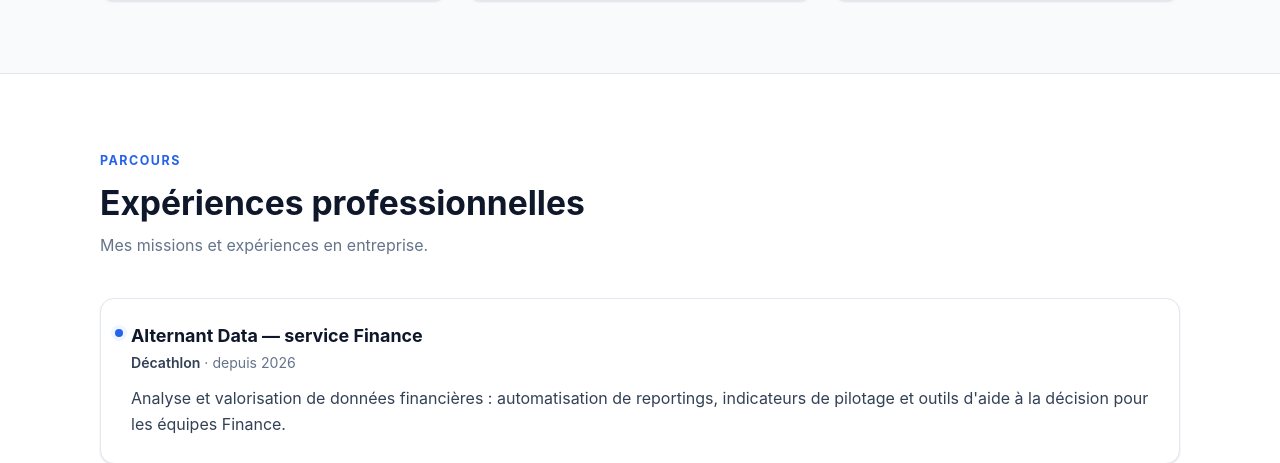
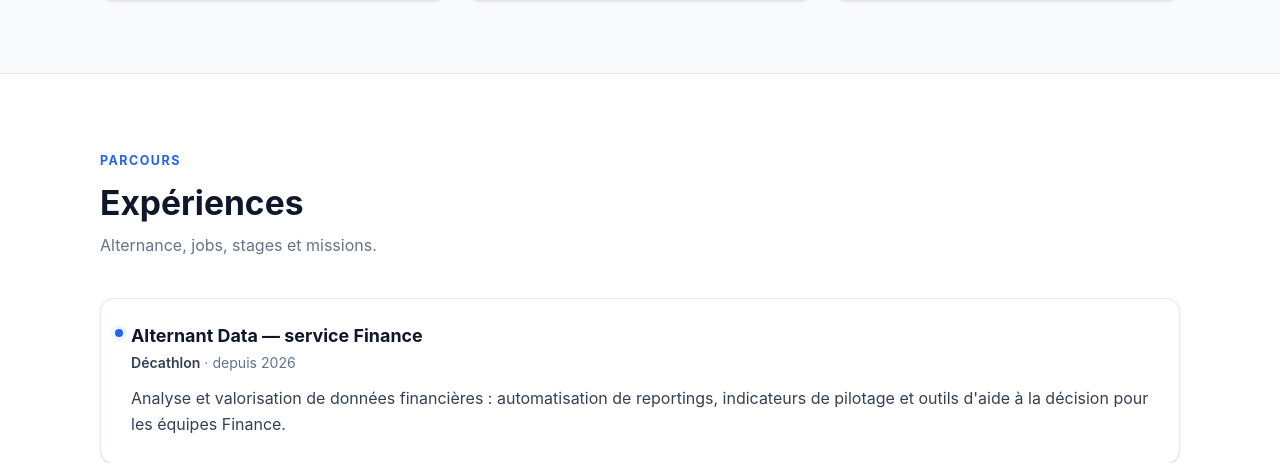
Before and after one commit to etienneg92i/Eportfolio, a FastAPI app: page / in a window 1280 px wide. Shown: the part 1808-2271 px from the top of the page. Run offline with FastAPI, Linux system fonts and the light colour scheme.

Commit message:
Section Expériences : intitulés couvrant stages et associatif (#2)
« Expériences professionnelles / missions en entreprise » collait mal
aux stages et au job événementiel de la liste.

Closes #2

Co-Authored-By: Claude Sonnet 5 <noreply@anthropic.com>

```diff
--- a/templates/index.html
+++ b/templates/index.html
@@ -111,8 +111,8 @@
         <section id="experiences" class="alt">
             <div class="wrap">
                 <span class="section-label">Parcours</span>
-                <h2 class="section-title">Expériences professionnelles</h2>
-                <p class="section-intro">Mes missions et expériences en entreprise.</p>
+                <h2 class="section-title">Expériences</h2>
+                <p class="section-intro">Alternance, jobs, stages et missions.</p>
 
                 <div class="timeline">
                     {% for experience in experiences %}
```
